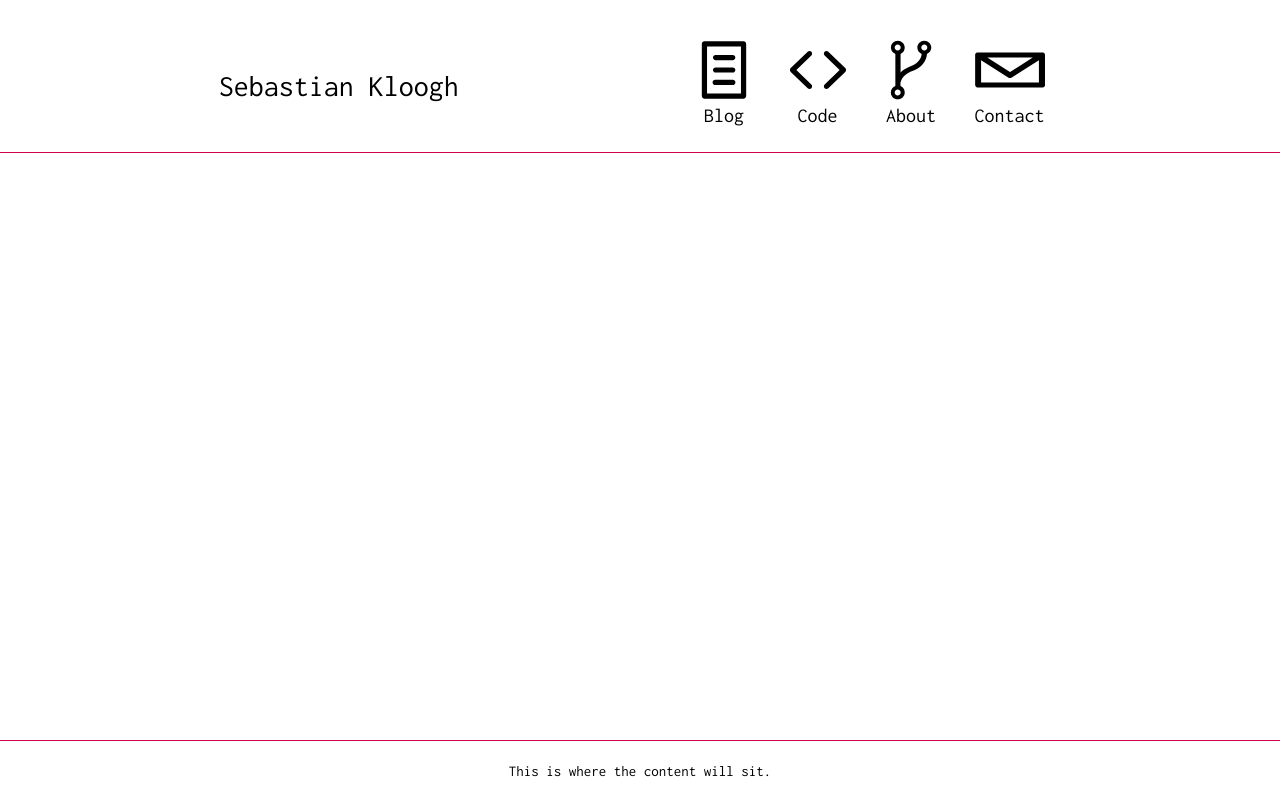
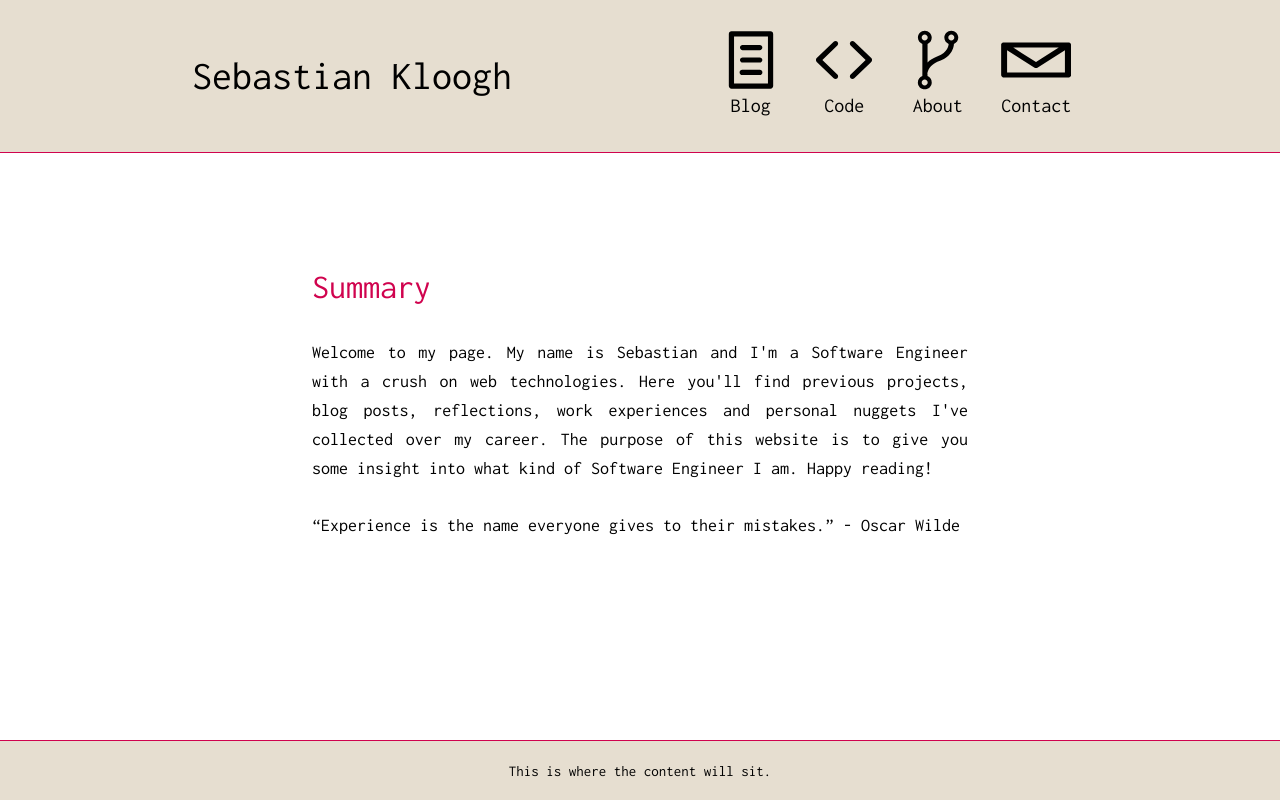
Before and after one commit to klooghbear/portfolio, a Vue app: page / in a window 1280 px wide. Built offline with nearby package versions, Linux system fonts and the light colour scheme.

Commit message:
Add hero-panels

```diff
--- a/src/assets/main.css
+++ b/src/assets/main.css
@@ -26,7 +26,6 @@ a,
   body {
     display: flex;
     place-items: center;
-    padding: 25%;
   }
 
   #app {
--- a/src/components/App/App.vue
+++ b/src/components/App/App.vue
@@ -1,19 +1,22 @@
 <template>
   <div class="app">
     <app-header />
+
+    <app-summary />
 
     <app-footer />
   </div>
 </template>
 
 <script lang="ts">
+import AppSummary from "./AppSummary.vue"
 import AppFooter from "./AppFooter.vue"
 import AppHeader from "./AppHeader.vue"
 
 export default {
   name: "App",
 
-  components: { AppHeader, AppFooter },
+  components: { AppHeader, AppFooter, AppSummary },
 }
 </script>
 
@@ -22,7 +25,6 @@ export default {
   display: flex;
   flex-direction: column;
   height: 100%;
-  margin-top: 140px;
   min-height: 100%;
   margin-left: auto;
   margin-right: auto;
--- a/src/components/App/AppFooter.vue
+++ b/src/components/App/AppFooter.vue
@@ -13,6 +13,7 @@ export default {
 
 <style lang="scss">
 .app-footer {
+	background: #e6ded0;
 	left: 0;
 	position: fixed;
 	bottom: 0;
--- a/src/components/App/AppHeader.vue
+++ b/src/components/App/AppHeader.vue
@@ -56,6 +56,8 @@ export default {
 
 <style lang="scss">
 .app-header {
+	z-index: 1;
+	background: #e6ded0;
 	display: flex;
 	align-items: center;
 	justify-content: space-evenly;
@@ -64,12 +66,11 @@ export default {
 	top: 0;
 	left: 0;
 	text-align: center;
-	margin-top: 40px;
 	border-bottom: 1px solid #d0034e;
-	padding-bottom: 20px;
+	padding: 30px 0;
 
 	&__logo {
-		font-size: 30px;
+		font-size: 40px;
 	}
 
 	&__navigation {
--- /dev/null
+++ b/src/components/App/AppSummary.vue
@@ -0,0 +1,42 @@
+<template>
+	<div class="app-summary">
+		<hero-panel :title="'Summary'" :content="appSummaryContent" />
+	</div>
+</template>
+
+<script lang="ts">
+import HeroPanel from "../Panels/HeroPanel.vue"
+
+export default {
+	name: "AppSummary",
+
+	components: { HeroPanel },
+
+	computed: {
+		appSummaryContent() {
+			return `
+					Welcome to my page.  My name is Sebastian and I'm a
+					Software Engineer with a crush on web technologies.  Here
+					you'll find previous projects, blog posts, reflections, work
+					experiences and personal nuggets I've collected over my
+					career. The purpose of this website is to give you some
+					insight into what kind of Software Engineer I am.  Happy
+					reading!
+
+					<br>
+
+					<br>
+
+					“Experience is the name everyone gives to their mistakes.”
+					- Oscar Wilde
+				`
+		}
+	}
+}
+</script>
+
+<style lang="scss">
+.app-summary {
+
+}
+</style>
--- /dev/null
+++ b/src/components/Panels/HeroPanel.vue
@@ -0,0 +1,48 @@
+<template>
+	<div class="hero-panel">
+		<label class="hero-panel__title">
+			{{ this.title }}
+		</label>
+
+		<br>
+
+		<div class="hero-panel__content" v-html="this.content" />
+	</div>
+</template>
+
+<script lang="ts">
+export default {
+	name: "HeroPanel",
+
+	props: {
+		title: {
+			type: String,
+			required: true
+		},
+
+		content: {
+			type: String,
+			required: true
+		}
+	}
+}
+</script>
+
+<style lang="scss">
+.hero-panel {
+	display: flex;
+	flex-direction: column;
+	justify-content: space-between;
+	margin: 40px;
+	text-align: justify;
+
+	&__title {
+		color: #d0034e;
+		font-size: 34px;
+	}
+
+	&__content {
+		font-size: 18px;
+	}
+}
+</style>
```
